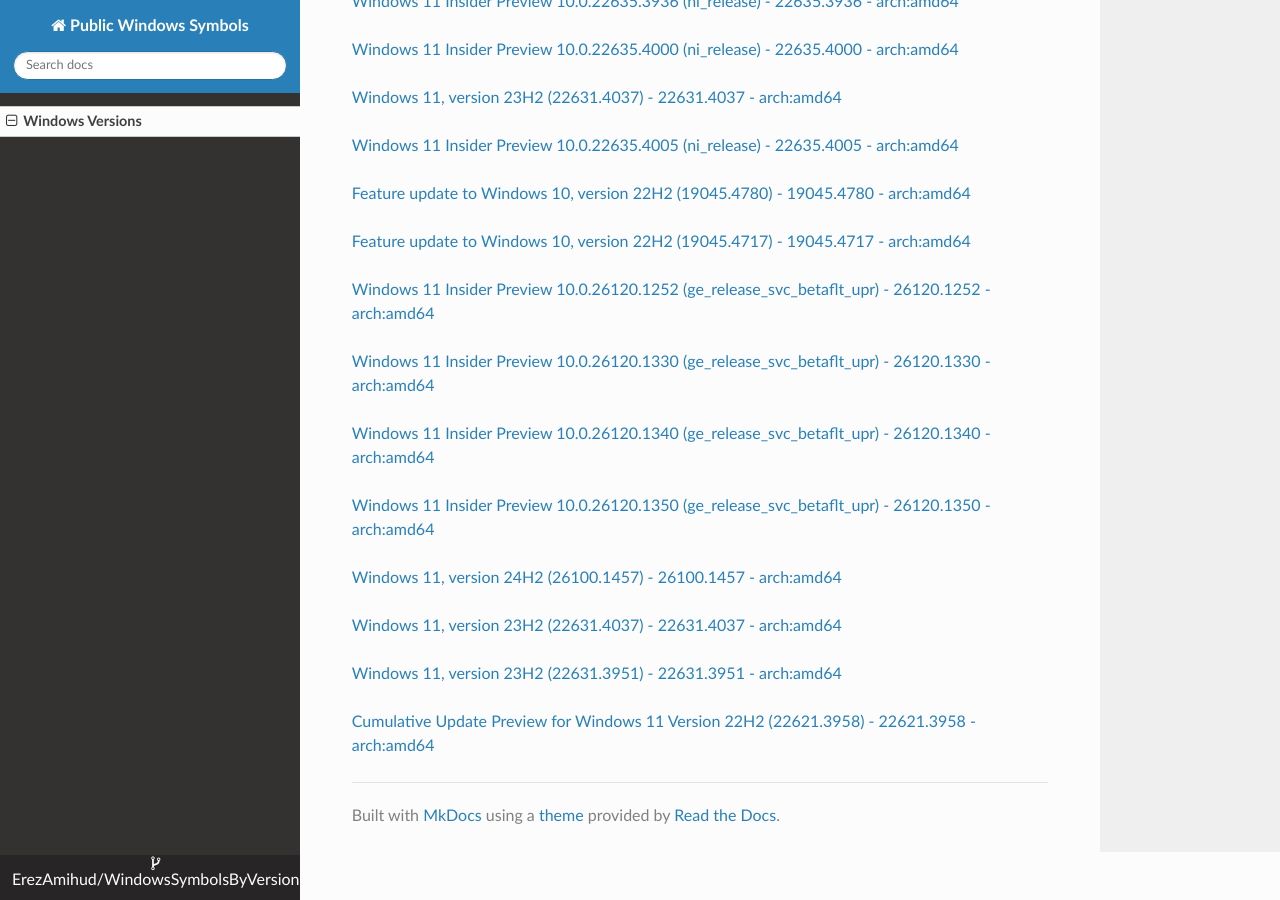
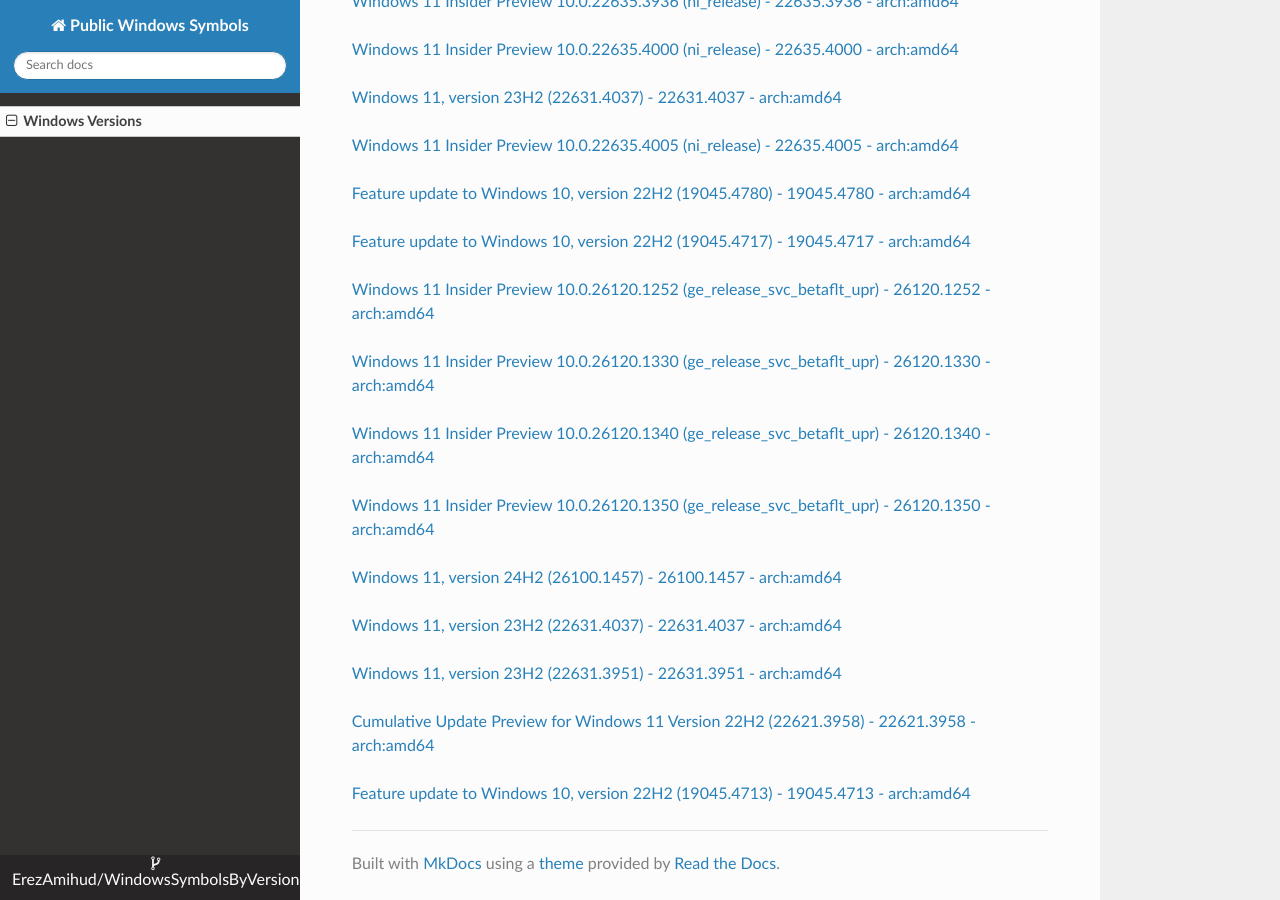
Before and after one commit to ErezAmihud/WindowsSymbolsByVersion, an MkDocs documentation site: the page built from docs/index.md, in a window 1280 px wide and 900 px high, scrolled down 9293 px. Built offline with MkDocs 1.6.1, drawn with Linux system fonts in a browser that asks for light colours; nearby versions of some CDN libraries.

Commit message:
Automated commit, add manifest for 8e25946e-38b8-4323-9e28-575f445fb6b6

```diff
--- a/docs/index.md
+++ b/docs/index.md
@@ -475,3 +475,6 @@
 
 
 [Cumulative Update Preview for Windows 11 Version 22H2 (22621.3958) - 22621.3958 - arch:amd64](https://github.com/ErezAmihud/WindowsSymbolsByVersion/blob/main/manifests/e4767a0a-922a-420c-a55f-2e0dc638394c.manifest)
+
+
+[Feature update to Windows 10, version 22H2 (19045.4713) - 19045.4713 - arch:amd64](https://github.com/ErezAmihud/WindowsSymbolsByVersion/blob/main/manifests/8e25946e-38b8-4323-9e28-575f445fb6b6.manifest)
```
Also changed, not shown: process_builds.json (+1 -1 lines), 1 other file.
